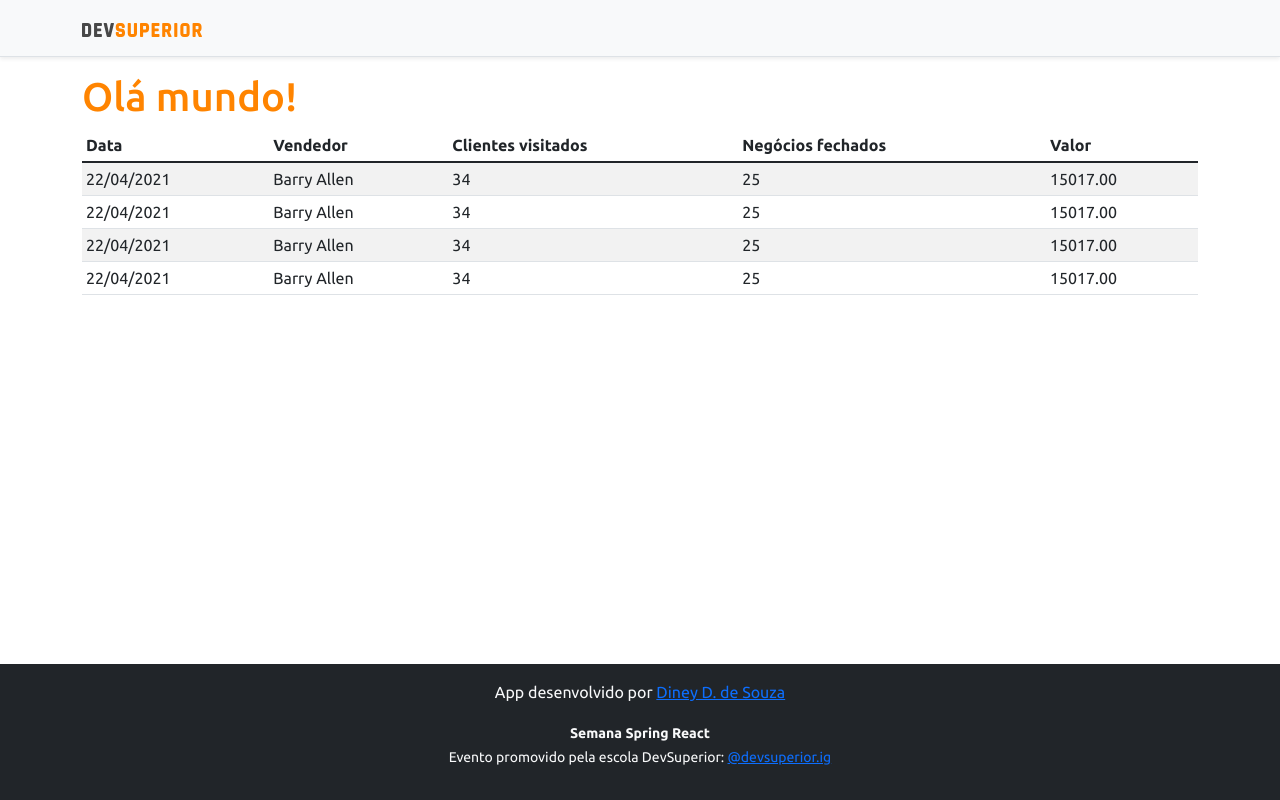
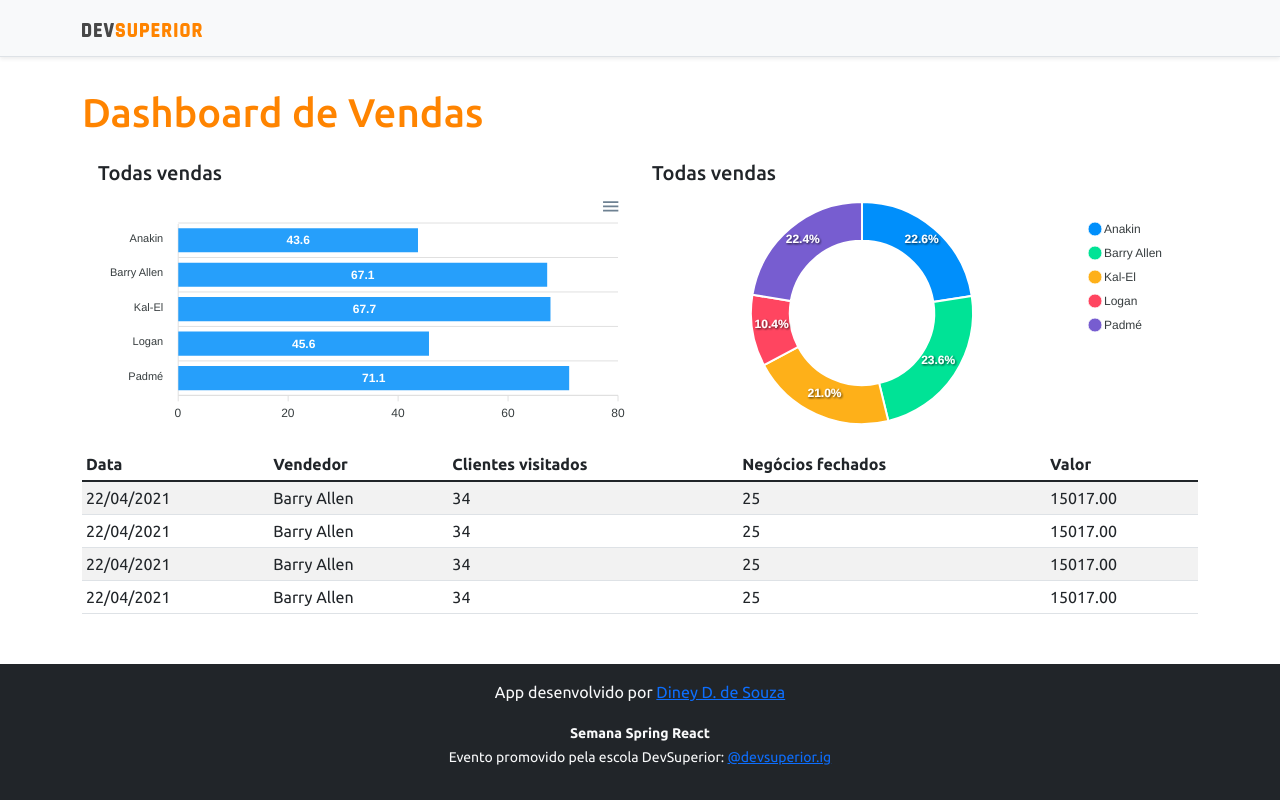
Before and after one commit to diney/projeto-vendas, a React (Create React App) app in the folder frontend/: page / in a window 1280 px wide. Built offline with nearby package versions, Linux system fonts and the light colour scheme.

Commit message:
Static charts

```diff
--- a/frontend/package.json
+++ b/frontend/package.json
@@ -11,8 +11,10 @@
     "@types/node": "^12.0.0",
     "@types/react": "^17.0.0",
     "@types/react-dom": "^17.0.0",
+    "apexcharts": "^3.28.1",
     "bootstrap": "^5.1.1",
     "react": "^17.0.2",
+    "react-apexcharts": "^1.3.9",
     "react-dom": "^17.0.2",
     "react-scripts": "4.0.3",
     "typescript": "^4.1.2",
--- a/frontend/src/App.tsx
+++ b/frontend/src/App.tsx
@@ -1,4 +1,6 @@
+import BarChart from "components/BarChart";
 import DataTable from "components/DataTable";
+import DonoutChart from "components/DonutChart";
 import Footer from "components/Footer";
 import NavBar from "components/NavBar";
 
@@ -7,7 +9,17 @@
     <>
       <NavBar />
       <div className="container">
-        <h1 className="text-primary" >Olá mundo!</h1>
+        <h1 className="text-primary py-3" >Dashboard de Vendas</h1>
+        <div className="row px-3">
+          <div className="col-sm-6">
+            <h5>Todas vendas</h5>
+            <BarChart />
+          </div>
+          <div className="col-sm-6">
+            <h5>Todas vendas</h5>
+            <DonoutChart />
+          </div>
+        </div>
         <DataTable />
       </div>
       <Footer />
--- /dev/null
+++ b/frontend/src/components/BarChart/index.tsx
@@ -0,0 +1,33 @@
+import Charts from  'react-apexcharts';
+
+function BarChart() {
+    const options = {
+        plotOptions: {
+            bar: {
+                horizontal: true,
+            }
+        },
+    };
+
+    const mockData = {
+        labels: {
+            categories: ['Anakin', 'Barry Allen', 'Kal-El', 'Logan', 'Padmé']
+        },
+        series: [
+            {
+                name: "% Sucesso",
+                data: [43.6, 67.1, 67.7, 45.6, 71.1]
+            }
+        ]
+    };
+    return (
+        <Charts
+            options={{...options, xaxis:mockData.labels}}
+            series ={mockData.series}
+            type='bar'
+            height="240"
+        />
+    );
+}
+
+export default BarChart;
--- /dev/null
+++ b/frontend/src/components/DonutChart/index.tsx
@@ -0,0 +1,24 @@
+import Charts from  'react-apexcharts';
+
+function DonoutChart() {
+    const mockData = {
+        series: [477138, 499928, 444867, 220426, 473088],
+        labels: ['Anakin', 'Barry Allen', 'Kal-El', 'Logan', 'Padmé']
+    }
+
+    const options = {
+        legend: {
+            show: true
+        }
+    }
+    return (
+        <Charts
+            options={{...options,labels:mockData.labels}}
+            series ={mockData.series}
+            type='donut'
+            height="240"
+        />
+    );
+}
+
+export default DonoutChart;
```
Also changed, not shown: 1 other file (tests, documents, lock files or other folders).
